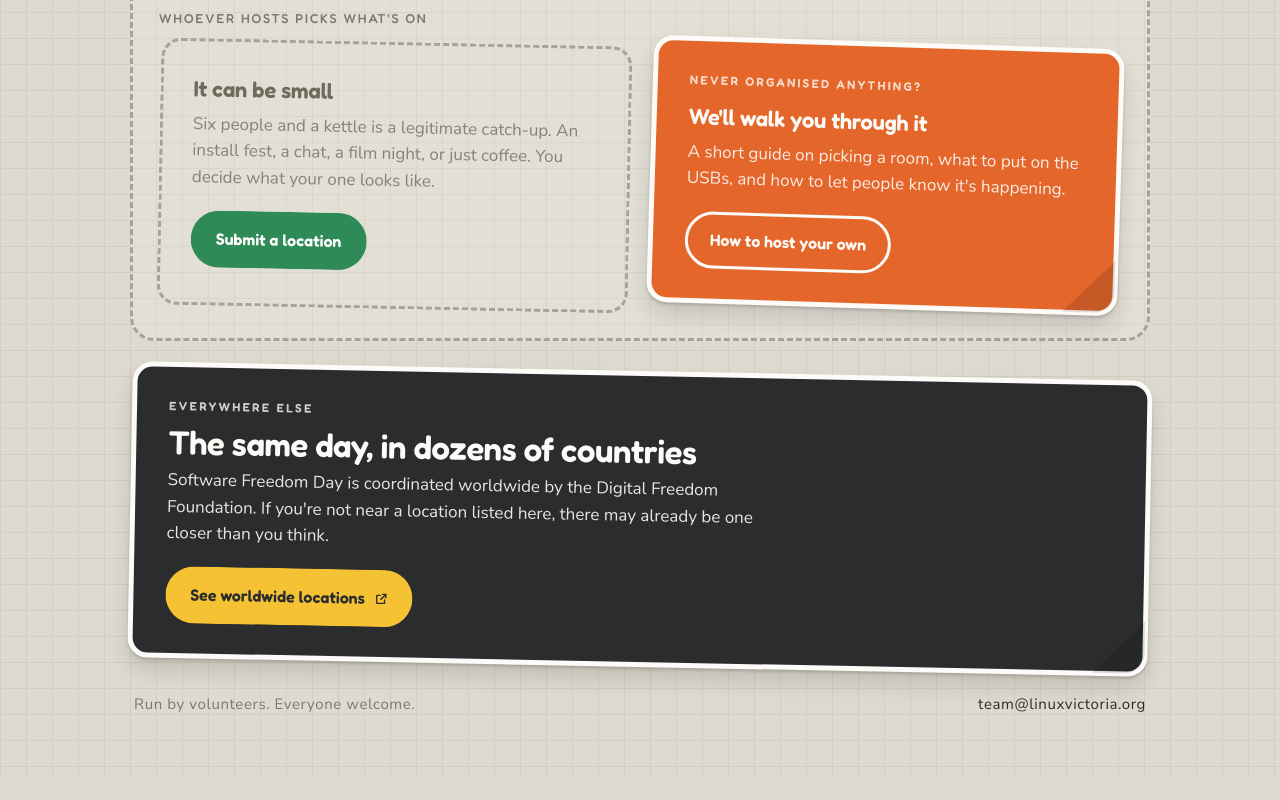
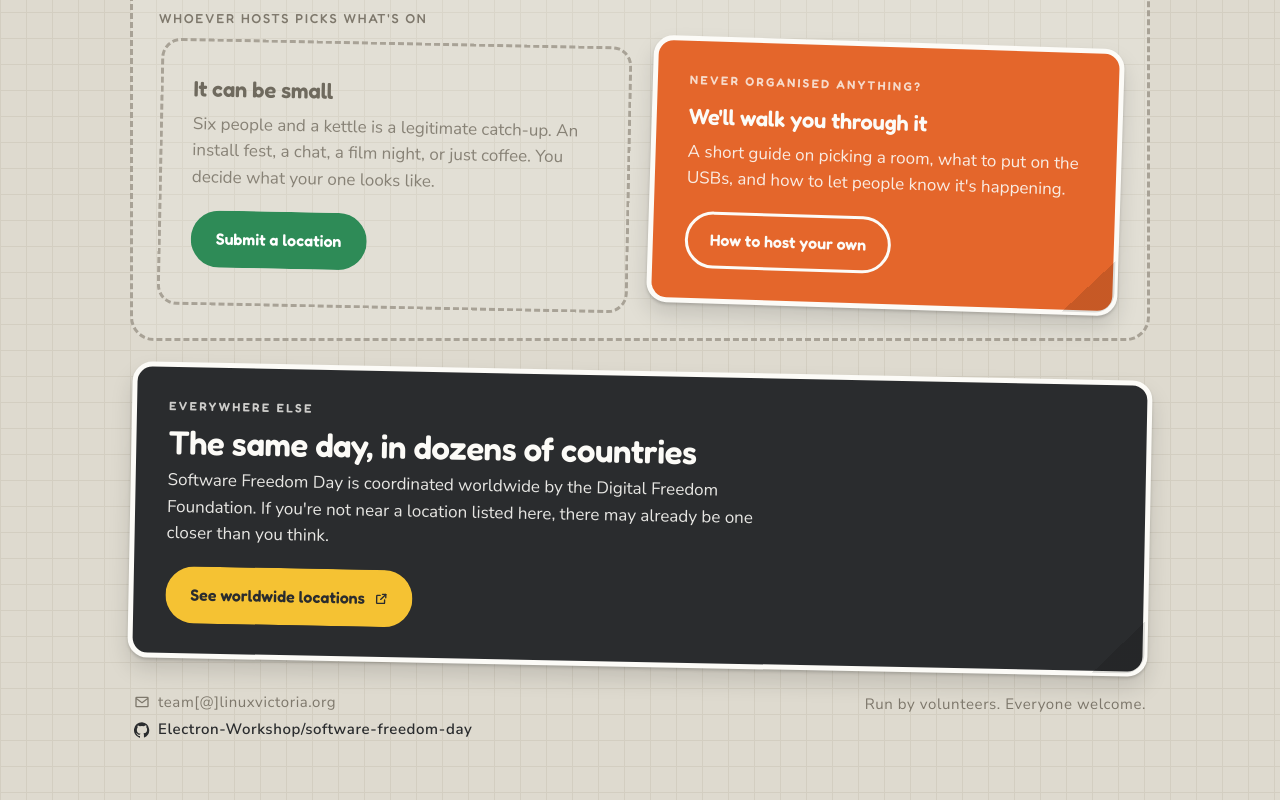
Before and after one commit to electron-workshop/software-freedom-day, an Eleventy site: page src/index.njk in a window 1280 px wide. Shown: the part 2510-3310 px from the top of the page. Before the commit the page ends 3286 px from the top, so only its background shows below. Built offline with nearby package versions, Linux system fonts and the light colour scheme; Eleventy itself is replaced by a stand-in of ours; files that its build step writes are made by us from their sources.

Commit message:
Adds email and Github link to the footer. Fixes #9

```diff
--- a/src/_data/site.json
+++ b/src/_data/site.json
@@ -43,8 +43,13 @@
   },
   "contact": {
     "email": "team@linuxvictoria.org",
+    "emailDisplay": "team[@]linuxvictoria.org",
     "codeOfConductUrl": "",
     "codeOfConductText": "Code of conduct",
-    "values": "Run by volunteers. Everyone welcome."
+    "values": "Run by volunteers. Everyone welcome.",
+    "github": {
+      "url": "https://github.com/electron-workshop/software-freedom-day",
+      "label": "Electron-Workshop/software-freedom-day"
+    }
   }
 }
--- a/src/_includes/layouts/base.njk
+++ b/src/_includes/layouts/base.njk
@@ -68,16 +68,36 @@
 
   <footer class="sheet">
     <div class="rail rail--bottom">
-      <span>{{ site.contact.values }}</span>
-      <span>
+      {# The address is written out rather than linked, so the page does not hand
+         a plain mailto to every scraper. The "email us" buttons on the pages
+         themselves still open a real mail client. #}
+      <div class="foot-col foot-col--contact">
+        <span class="foot-line">
+          <svg class="foot-icon" viewBox="0 0 24 24" aria-hidden="true" focusable="false">
+            <path d="M4 4h16a2 2 0 0 1 2 2v12a2 2 0 0 1-2 2H4a2 2 0 0 1-2-2V6a2 2 0 0 1 2-2zm0 2v.01L12 12l8-5.99V6H4zm16 12V8.24l-7.4 5.55a1 1 0 0 1-1.2 0L4 8.24V18h16z"/>
+          </svg>
+          {{ site.contact.emailDisplay }}
+        </span>
+
+        <a class="foot-line foot-line--link"
+           href="{{ site.contact.github.url }}"
+           target="_blank" rel="noopener noreferrer">
+          <svg class="foot-icon" viewBox="0 0 24 24" aria-hidden="true" focusable="false">
+            <path d="M12 .3a12 12 0 0 0-3.8 23.4c.6.1.8-.3.8-.6v-2.2c-3.3.7-4-1.6-4-1.6-.6-1.4-1.4-1.8-1.4-1.8-1.1-.7.1-.7.1-.7 1.2.1 1.8 1.2 1.8 1.2 1.1 1.8 2.8 1.3 3.5 1 .1-.8.4-1.3.8-1.6-2.7-.3-5.5-1.3-5.5-5.9 0-1.3.5-2.4 1.2-3.2-.1-.3-.5-1.5.1-3.2 0 0 1-.3 3.3 1.2a11.5 11.5 0 0 1 6 0C17.3 4.5 18.3 4.8 18.3 4.8c.6 1.7.2 2.9.1 3.2.8.8 1.2 1.9 1.2 3.2 0 4.6-2.8 5.6-5.5 5.9.4.4.8 1.1.8 2.2v3.3c0 .3.2.7.8.6A12 12 0 0 0 12 .3z"/>
+          </svg>
+          {{ site.contact.github.label }}
+          <span class="sr-only">(opens in a new tab)</span>
+        </a>
+      </div>
+
+      <div class="foot-col foot-col--values">
+        <span>{{ site.contact.values }}</span>
         {# Code of conduct has its own page coming. Until site.contact.codeOfConductUrl
            is filled in, show nothing rather than a link that goes nowhere. #}
         {% if site.contact.codeOfConductUrl %}
           <a href="{{ site.contact.codeOfConductUrl }}">{{ site.contact.codeOfConductText }}</a>
-          &middot;
         {% endif %}
-        <a href="mailto:{{ site.contact.email }}">{{ site.contact.email }}</a>
-      </span>
+      </div>
     </div>
   </footer>
 
--- a/src/assets/css/style.css
+++ b/src/assets/css/style.css
@@ -95,6 +95,7 @@ img { max-width: 100%; height: auto; }
   font-family: 'Nunito Sans', sans-serif;
   font-size: 15px;
   color: var(--muted);
+  align-items: flex-start;
 }
 
 .rail nav { display: flex; gap: 18px; flex-wrap: wrap; align-items: center; }
@@ -102,6 +103,45 @@ img { max-width: 100%; height: auto; }
 .rail nav a { display: inline-flex; align-items: center; gap: 6px; }
 .rail a:hover { color: var(--char); text-decoration: underline; }
 .rail--bottom a { color: var(--char); }
+
+/* The footer is two columns: what this is on the left, how to reach us on
+   the right. Each stacks its own lines. */
+.foot-col {
+  display: flex;
+  flex-direction: column;
+  gap: 8px;
+}
+.foot-col--contact { align-items: flex-start; }
+
+/* Sits on the right of the rail, so it reads to that edge. */
+.foot-col--values { align-items: flex-end; text-align: right; }
+
+.foot-line {
+  display: inline-flex;
+  align-items: center;
+  gap: 8px;
+  line-height: 1.3;
+}
+
+/* Icons inherit the text colour so the mail and GitHub marks sit at the
+   same weight as the words beside them. */
+.foot-icon {
+  width: 16px;
+  height: 16px;
+  flex: none;
+  fill: currentColor;
+}
+
+.foot-line--link {
+  color: var(--char);
+  font-weight: 600;
+}
+.foot-line--link:hover { text-decoration: underline; }
+.foot-line--link:focus-visible {
+  outline: 3px solid var(--char);
+  outline-offset: 3px;
+  border-radius: 4px;
+}
 
 /* Brand: the logo on its own, linking home. The artwork already reads
    "Software Freedom Day", so no separate wording sits beside it. */
```
